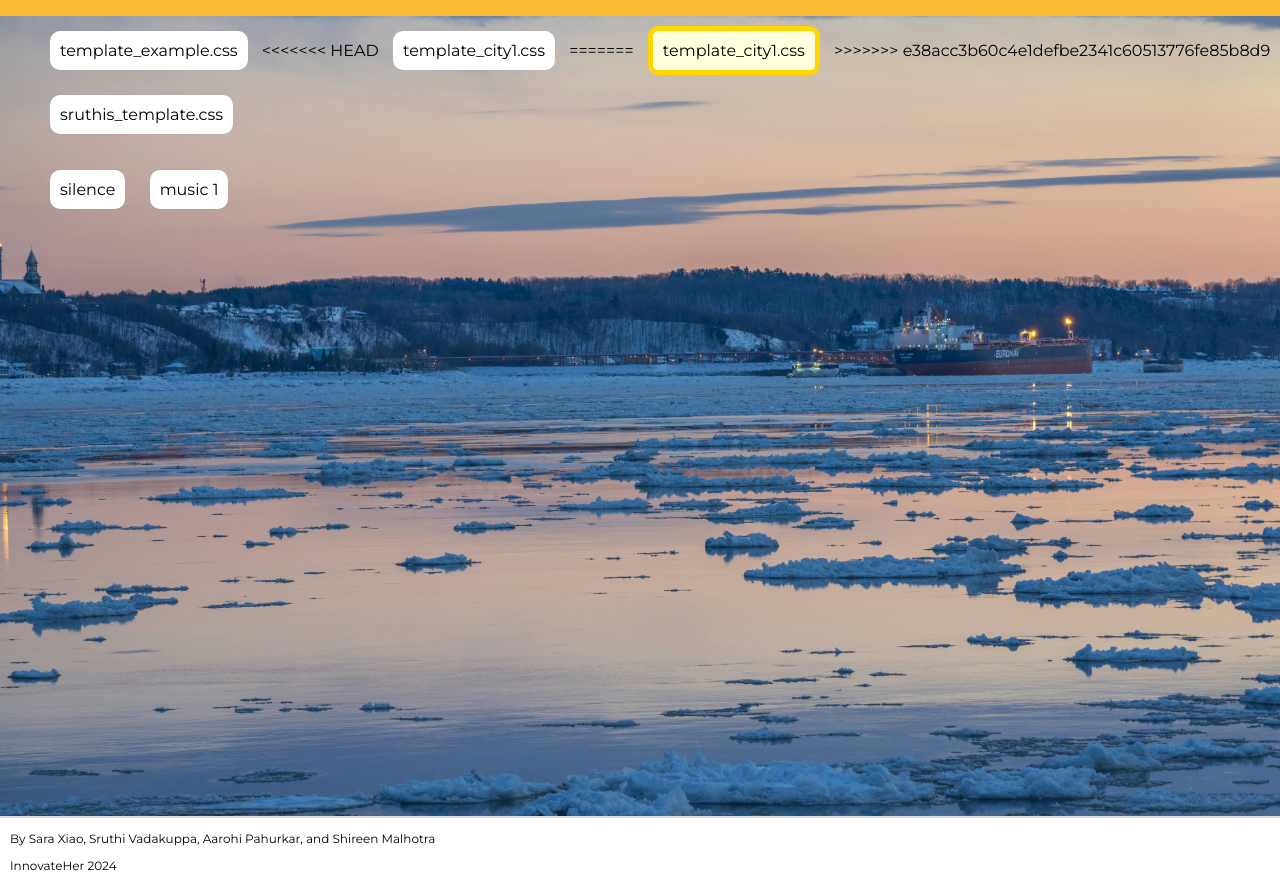
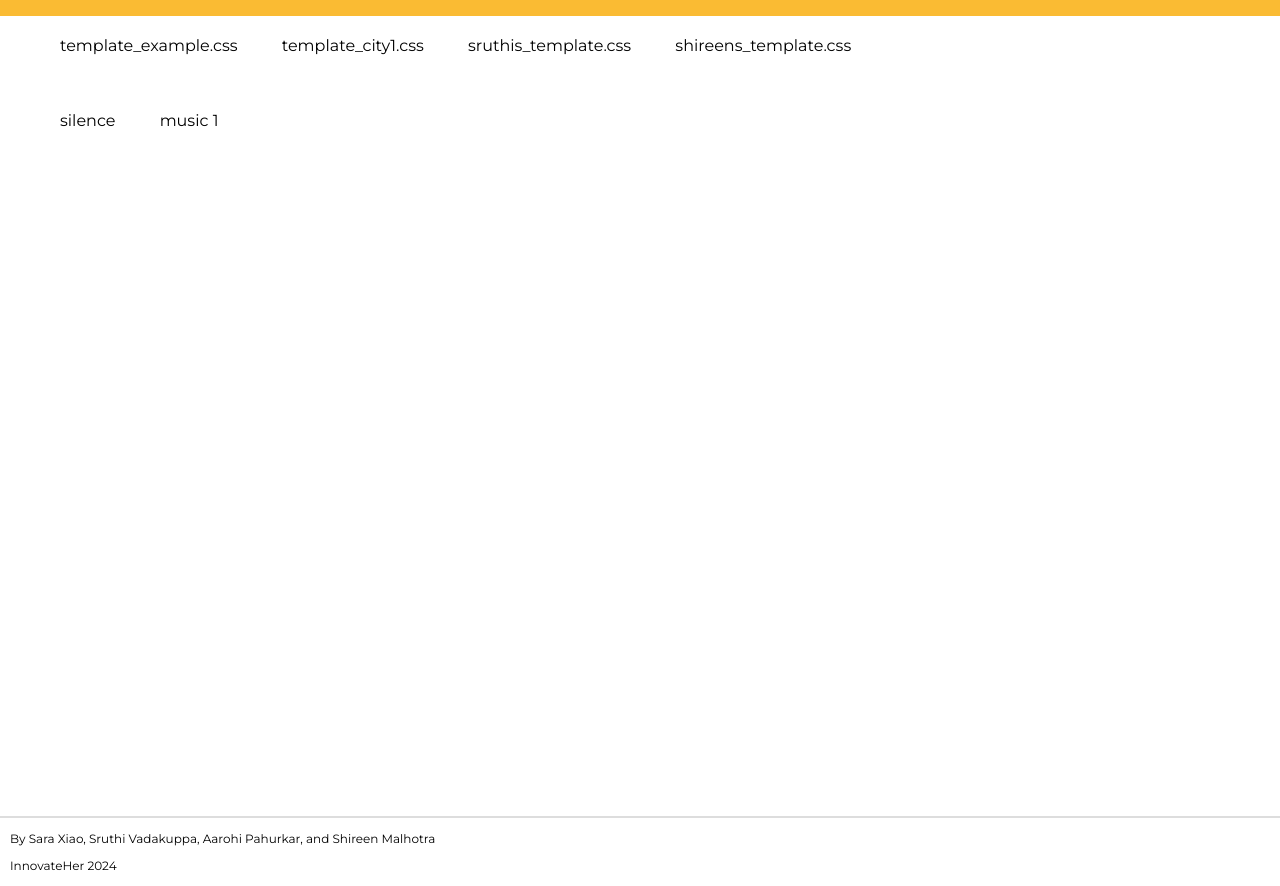
Before and after one commit to saraxiao0/wonderSplash, a Flask app: page / in a window 1280 px wide. Shown: the part 38-924 px from the top of the page. Run offline with Flask 3, Linux system fonts and the light colour scheme.

Commit message:
[added a template, changed opacity of buttons]

```diff
--- a/app/static/css/main.css
+++ b/app/static/css/main.css
@@ -112,7 +112,7 @@ a {
 }
 
 .liButton {
-    background-color: #ffffff;
+    background-color: rgba(255, 255, 255, 0.5);
     padding: 10px;
     display: inline-block;
     margin: 10px;
--- /dev/null
+++ b/app/static/css/shireens_template.css
@@ -0,0 +1,6 @@
+div#lofi-main {
+    background-image: url(https://images.unsplash.com/photo-1631222193608-b887bb1f3c23?q=80&w=2943&auto=format&fit=crop&ixlib=rb-4.0.3&ixid=M3wxMjA3fDB8MHxwaG90by1wYWdlfHx8fGVufDB8fHx8fA%3D%3D);
+}
+div#lofi-main {
+    background-size: cover;
+}
--- a/app/templates/index.html
+++ b/app/templates/index.html
@@ -2,12 +2,9 @@
 <div id="lofi-main">
     <ul>
         <li class="cssToggle liButton"><a>template_example.css</a></li>
-<<<<<<< HEAD
         <li class="cssToggle liButton"><a>template_city1.css</a></li>
-=======
-        <li class="cssToggle liButton" id="startStyle"><a>template_city1.css</a></li>
->>>>>>> e38acc3b60c4e1defbe2341c60513776fe85b8d9
         <li class="cssToggle liButton"><a>sruthis_template.css</a></li>
+        <li class="cssToggle liButton"><a>shireens_template.css</a></li>
     </ul>
 
     <ul>
```
